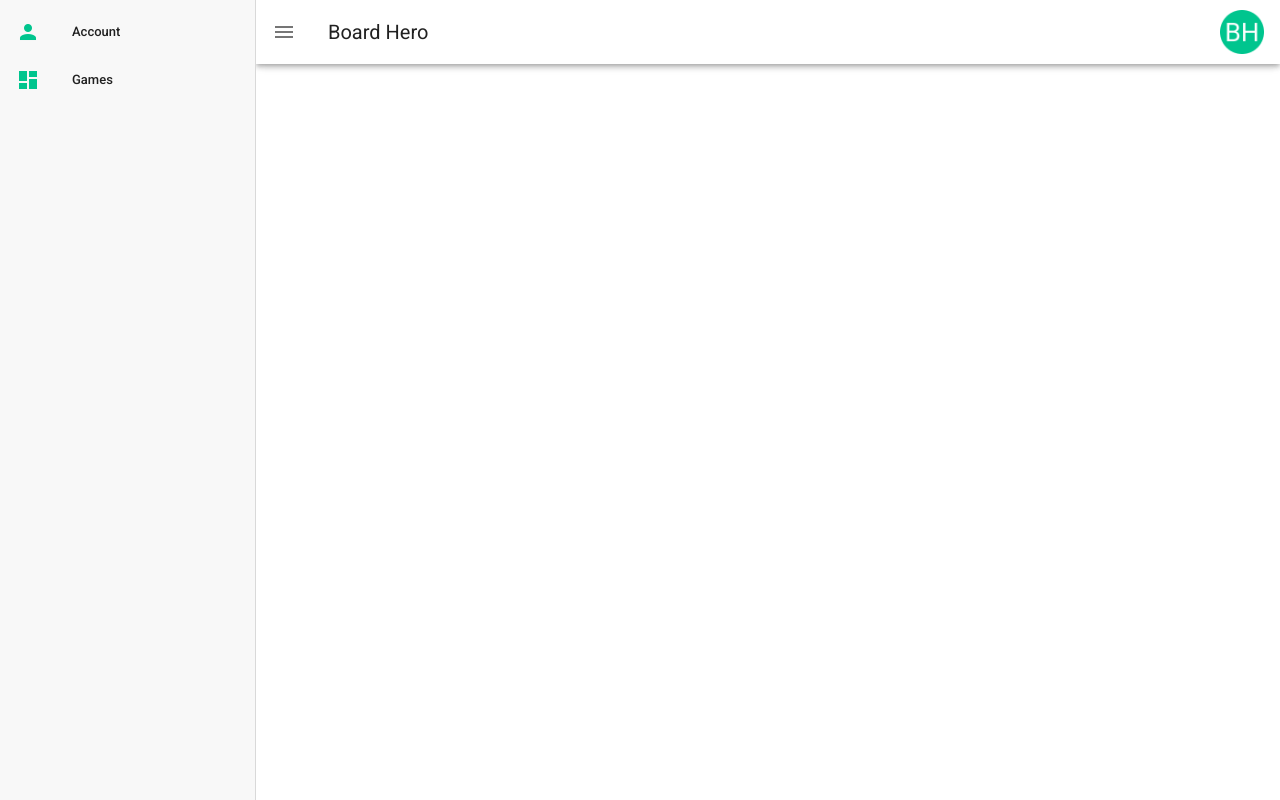
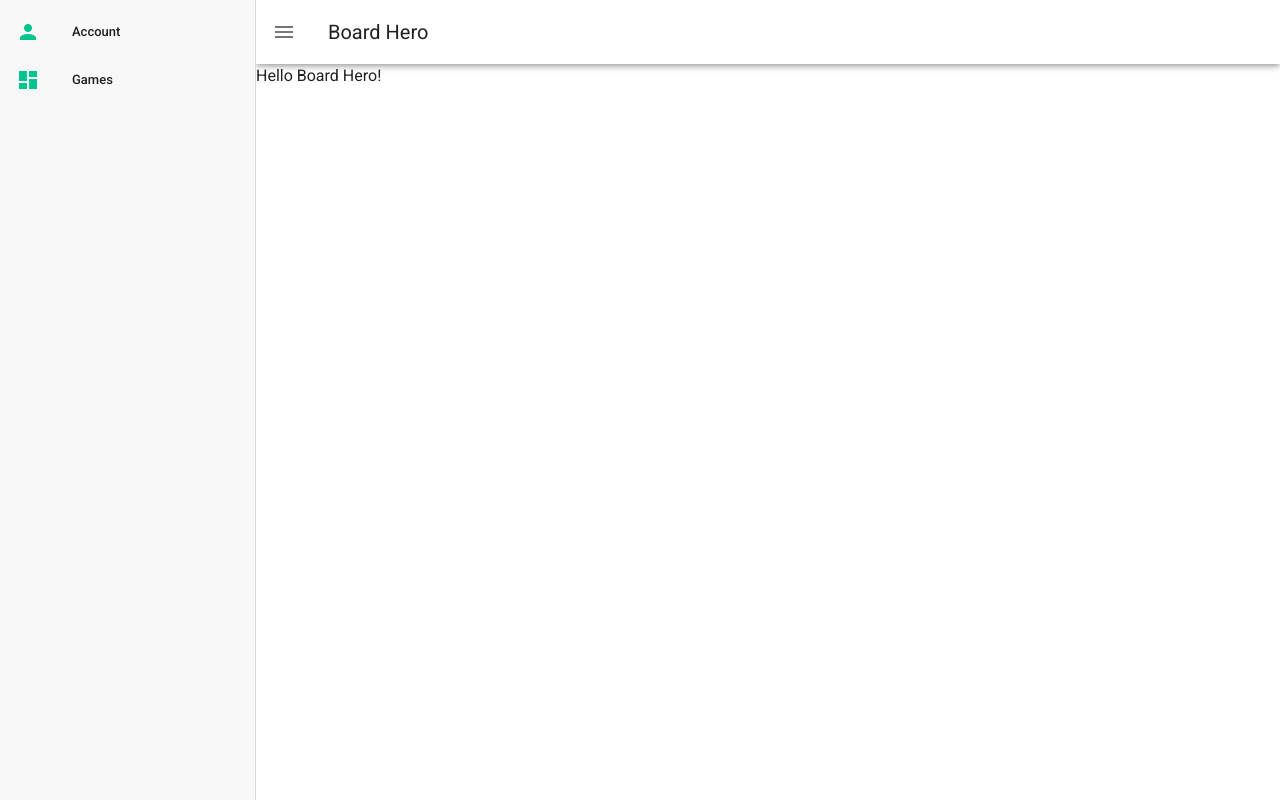
Before and after one commit to VladisP/BoardHeroFrontend, a Vue app: page / in a window 1280 px wide. Built offline with nearby package versions, Linux system fonts and the light colour scheme.

Commit message:
[games] set up routing

```diff
--- a/package.json
+++ b/package.json
@@ -12,6 +12,7 @@
   "dependencies": {
     "core-js": "^3.6.5",
     "vue": "^2.6.11",
+    "vue-router": "^3.3.4",
     "vuetify": "^2.2.11"
   },
   "devDependencies": {
--- a/src/App.vue
+++ b/src/App.vue
@@ -31,7 +31,7 @@
         </v-app-bar>
 
         <v-main>
-
+            <router-view></router-view>
         </v-main>
     </v-app>
 </template>
--- /dev/null
+++ b/src/components/Games.vue
@@ -0,0 +1,15 @@
+<template>
+    <div>
+        Hello Board Hero!
+    </div>
+</template>
+
+<script>
+export default {
+    name: 'Games'
+};
+</script>
+
+<style scoped>
+
+</style>
--- a/src/main.js
+++ b/src/main.js
@@ -1,10 +1,12 @@
 import Vue from 'vue';
 import App from './App.vue';
 import vuetify from './plugins/vuetify';
+import router from './plugins/router';
 
 Vue.config.productionTip = false;
 
 new Vue({
     vuetify,
+    router,
     render: h => h(App)
 }).$mount('#app');
--- /dev/null
+++ b/src/plugins/router.js
@@ -0,0 +1,13 @@
+import Vue from 'vue';
+import VueRouter from 'vue-router';
+import Games from '../components/Games';
+
+Vue.use(VueRouter);
+
+export default new VueRouter({
+    routes: [
+        { path: '/', name: 'games', component: Games },
+    ],
+    base: '/',
+    mode: 'history'
+});
```
Also changed, not shown: 1 other file (tests, documents, lock files or other folders).
